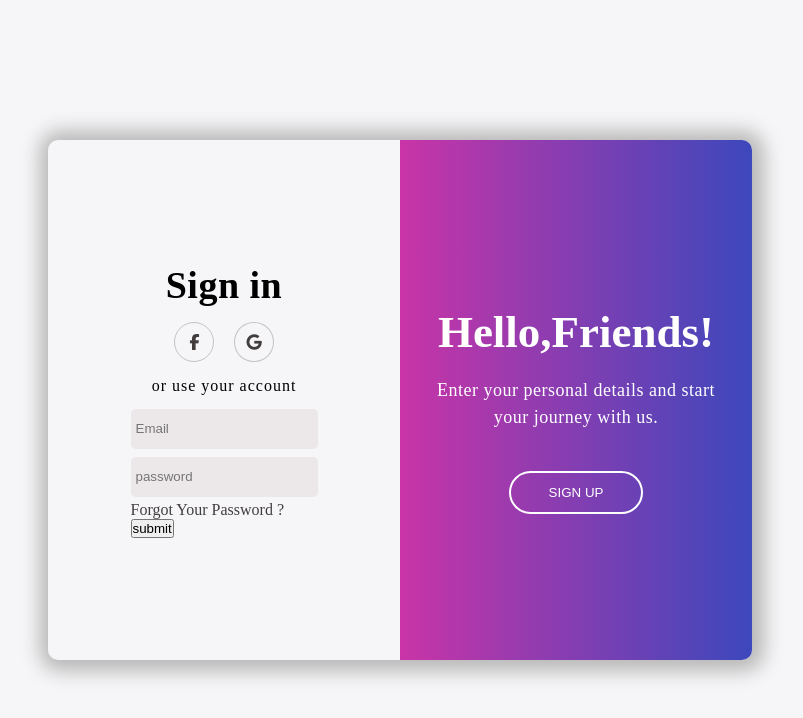
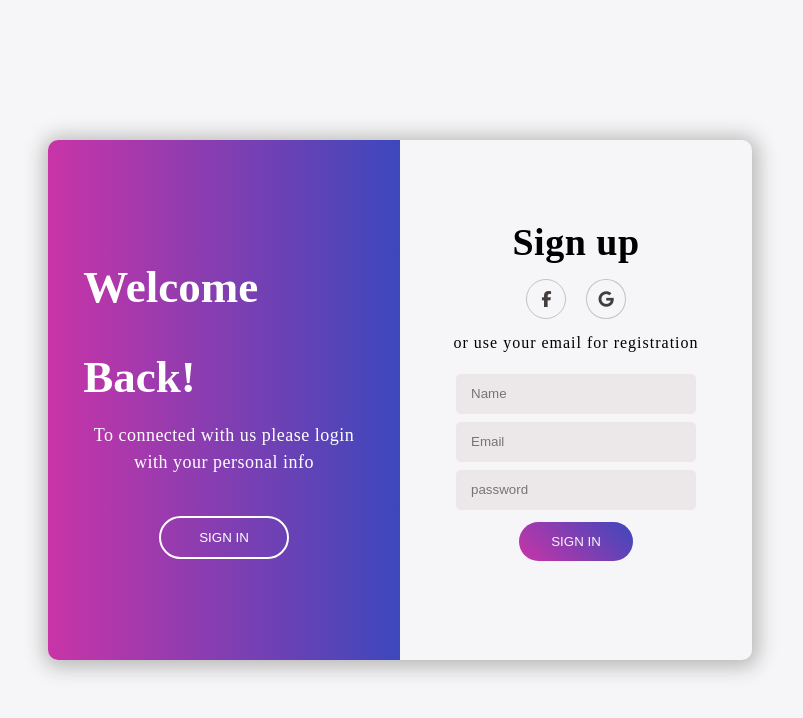
Before and after one commit to pallab-at-tech/Educative-project, a plain HTML site: page Frontent/login page/login.html in a window 1280 px wide. Shown: the whole page, without its empty margins (240-1043 px from the left). Drawn offline with Linux system fonts and the light colour scheme.

Commit message:
add sign up page

```diff
--- a/Frontent/login page/login-style.css
+++ b/Frontent/login page/login-style.css
@@ -21,8 +21,12 @@
     align-items: center;
     border-radius: 10px;
     outline: none;
-    box-shadow:2px 1px 19px 10px #b8b7b7;
+    box-shadow: 1px 2px 20px 5px #b8b7b7;
+    position: relative;
 }
+
+/* sign-in section start from here. */
+
 .total_div .left{
     width: 50%;
     height: 100%;
@@ -34,10 +38,13 @@
     flex-direction: column;
     justify-content: center;
     align-items: center;
+    display: none;
+    z-index: 10;
 }
 .total_div .left h1{
     font-size: 38px;
     letter-spacing: 0.5px;
+    margin-top: -20px;
 }
 .total_div .left .login-logo{
     display: flex;
@@ -64,22 +71,39 @@
 .total_div .left p{
     letter-spacing: 1px;
     text-align: center;
-    margin-bottom: 10px;
+    margin-bottom: 18px;
 }
 .total_div .left .email-password input{
     background-color: #ccc1c142;
-    padding: 5px;
+    padding: 15px;
     border-radius: 5px;
-    width: 100%;
+    width: 240px;
     height: 40px;
     outline: 0;
     border: none;
     margin: 4px 0;
 }
+.total_div .left .forgot-password{
+    margin: 20px 0;
+    font-size: 15px;
+    text-align: center;
+}
 .total_div .left a{
     text-decoration: none;
     color: #423e3e;
 }
+.total_div .left .submit{
+    text-align: center;
+    margin-top: 8px;
+}
+.total_div .left .submit input{
+    padding: 12px 32px;
+    border-radius: 20px;
+    background: linear-gradient(45deg,  #c934a7, #3c48bc);
+    color: #f6f5f7;
+    border: none;
+}
+
 
 .total_div .right{
     width: 50%;
@@ -89,6 +113,7 @@
     border: 0;
     border-radius: 0 10px 10px 0;
 
+
     display: flex;
     align-items: center;
     justify-content: center;
@@ -96,6 +121,8 @@
     color: #FFFFFF;
     line-height: 2;
     padding: 5%;
+    display: none;
+    z-index: 10;
 }
 .total_div .right h4{
     font-size: 45px;
@@ -116,3 +143,112 @@
     color: #FFFFFF;
     font-weight: 500;
 }
+
+/* sign-in section end here. */
+
+/* sign-up section start from here. */
+.total_div .left-pro{
+    width: 50%;
+    height: 100%;
+    background-image: linear-gradient(to right, #c934a7, #3c48bc);
+    outline: none;
+    border: 0;
+    border-radius: 10px 0 0 10px;
+
+
+    display: flex;
+    align-items: center;
+    justify-content: center;
+    flex-direction: column;
+    color: #FFFFFF;
+    line-height: 2;
+    padding: 5%;
+    z-index: 10;
+}
+.total_div .left-pro h4{
+    font-size: 45px;
+}
+.total_div .left-pro p{
+    font-size: 18px;
+    font-weight: 300;
+    letter-spacing: 0.5px;
+    text-align: center;
+    margin: 0 0 40px;
+    line-height: 1.5;
+}
+.total_div .left-pro button{
+    padding: 12px 38px;
+    background: transparent;
+    border: 2px solid #FFFFFF;
+    border-radius: 36px;
+    color: #FFFFFF;
+    font-weight: 500;
+}
+
+.total_div .right-pro{
+    width: 50%;
+    height: 100%;
+    outline: none;
+    border: 0;
+    border-radius: 0 10px 10px 0;
+
+    display: flex;
+    flex-direction: column;
+    justify-content: center;
+    align-items: center;
+    z-index: 10;
+}
+.total_div .right-pro h1{
+    font-size: 38px;
+    letter-spacing: 0.5px;
+    margin-top: -20px;
+}
+.total_div .right-pro .login-logo{
+    display: flex;
+    justify-content: center;
+    margin: 5px 0;
+}
+.total_div .right-pro .login-logo .fa-facebook-f{
+    border: 1px solid #948d8d7d;
+    border-radius: 50%;
+    margin: 10px;
+    padding: 11px 14px;
+    text-decoration: none;
+    color:#423e3e;
+}
+.total_div .right-pro .login-logo .fa-google{
+    padding: 10px;
+    border: 1px solid #948d8d7d;
+    border-radius: 50%;
+    margin: 10px;
+    padding: 11px;
+    text-decoration: none;
+    color: #423e3e;
+}
+.total_div .right-pro p{
+    letter-spacing: 1px;
+    text-align: center;
+    margin-bottom: 18px;
+}
+.total_div .right-pro .email-password input{
+    background-color: #ccc1c142;
+    padding: 15px;
+    border-radius: 5px;
+    width: 240px;
+    height: 40px;
+    outline: 0;
+    border: none;
+    margin: 4px 0;
+}
+.total_div .right-pro .submit{
+    text-align: center;
+    margin-top: 8px;
+}
+.total_div .right-pro .submit input{
+    padding: 12px 32px;
+    border-radius: 20px;
+    background: linear-gradient(45deg,  #c934a7, #3c48bc);
+    color: #f6f5f7;
+    border: none;
+}
+/* sign-up section end here. */
--- a/Frontent/login page/login.html
+++ b/Frontent/login page/login.html
@@ -1,5 +1,6 @@
 <!DOCTYPE html>
 <html lang="en">
+
 <head>
     <meta charset="UTF-8">
     <meta name="viewport" content="width=device-width, initial-scale=1.0">
@@ -9,9 +10,12 @@
     <link rel="stylesheet" href="login-style.css">
 
     <!-- Font Awesome link -->
-    <link rel="stylesheet" href="https://cdnjs.cloudflare.com/ajax/libs/font-awesome/6.7.2/css/all.min.css" integrity="sha512-Evv84Mr4kqVGRNSgIGL/F/aIDqQb7xQ2vcrdIwxfjThSH8CSR7PBEakCr51Ck+w+/U6swU2Im1vVX0SVk9ABhg==" crossorigin="anonymous" referrerpolicy="no-referrer" />
+    <link rel="stylesheet" href="https://cdnjs.cloudflare.com/ajax/libs/font-awesome/6.7.2/css/all.min.css"
+        integrity="sha512-Evv84Mr4kqVGRNSgIGL/F/aIDqQb7xQ2vcrdIwxfjThSH8CSR7PBEakCr51Ck+w+/U6swU2Im1vVX0SVk9ABhg=="
+        crossorigin="anonymous" referrerpolicy="no-referrer" />
 
 </head>
+
 <body>
 
     <div class="main-page">
@@ -25,9 +29,9 @@
                 <p>or use your account</p>
                 <form action="">
                     <div class="email email-password">
-                       <label for="type-email">
-                        <input type="email" name="email" id="email" placeholder="Email" required>
-                       </label>
+                        <label for="type-email">
+                            <input type="email" name="email" id="email" placeholder="Email" required>
+                        </label>
                     </div>
                     <div class="password email-password">
                         <label for="type-password">
@@ -35,9 +39,11 @@
                         </label>
                     </div>
 
-                    <a href="#">Forgot Your Password ?</a>
+                    <div class="forgot-password">
+                        <a href="#">Forgot Your Password ?</a>
+                    </div>
                     <div class="submit">
-                        <input type="submit" value="submit">
+                        <input type="submit" value="SIGN IN">
                     </div>
 
                 </form>
@@ -48,8 +54,44 @@
                 <p>Enter your personal details and start your journey with us.</p>
                 <button id="sign-up-id">SIGN UP</button>
             </div>
+
+            <div class="left-pro">
+                <h4>Welcome Back!</h4>
+                <p>To connected with us please login with your personal info</p>
+                <button id="sign-up-id">SIGN IN</button>
+            </div>
+            <div class="right-pro">
+                <h1>Sign up</h1>
+                <div class="login-logo">
+                    <a href="#"><i class="fa-brands fa-facebook-f"></i></a>
+                    <a href="#"><i class="fa-brands fa-google"></i></a>
+                </div>
+                <p>or use your email for registration</p>
+                <form action="">
+                    <div class="name email-password">
+                        <label for="type-password">
+                            <input type="text" name="name" id="name" placeholder="Name" required>
+                        </label>
+                    </div>
+                    <div class="email email-password">
+                        <label for="type-email">
+                            <input type="email" name="email" id="email" placeholder="Email" required>
+                        </label>
+                    </div>
+                    <div class="password email-password">
+                        <label for="type-password">
+                            <input type="text" name="password" id="password" placeholder="password" required>
+                        </label>
+                    </div>
+                    <div class="submit">
+                        <input type="submit" value="SIGN IN">
+                    </div>
+                </form>
+            </div>
         </div>
     </div>
 
+    <script src="login.js"></script>
 </body>
+
 </html>
--- /dev/null
+++ b/Frontent/login page/login.js
@@ -0,0 +1,2 @@
+
+let
```
